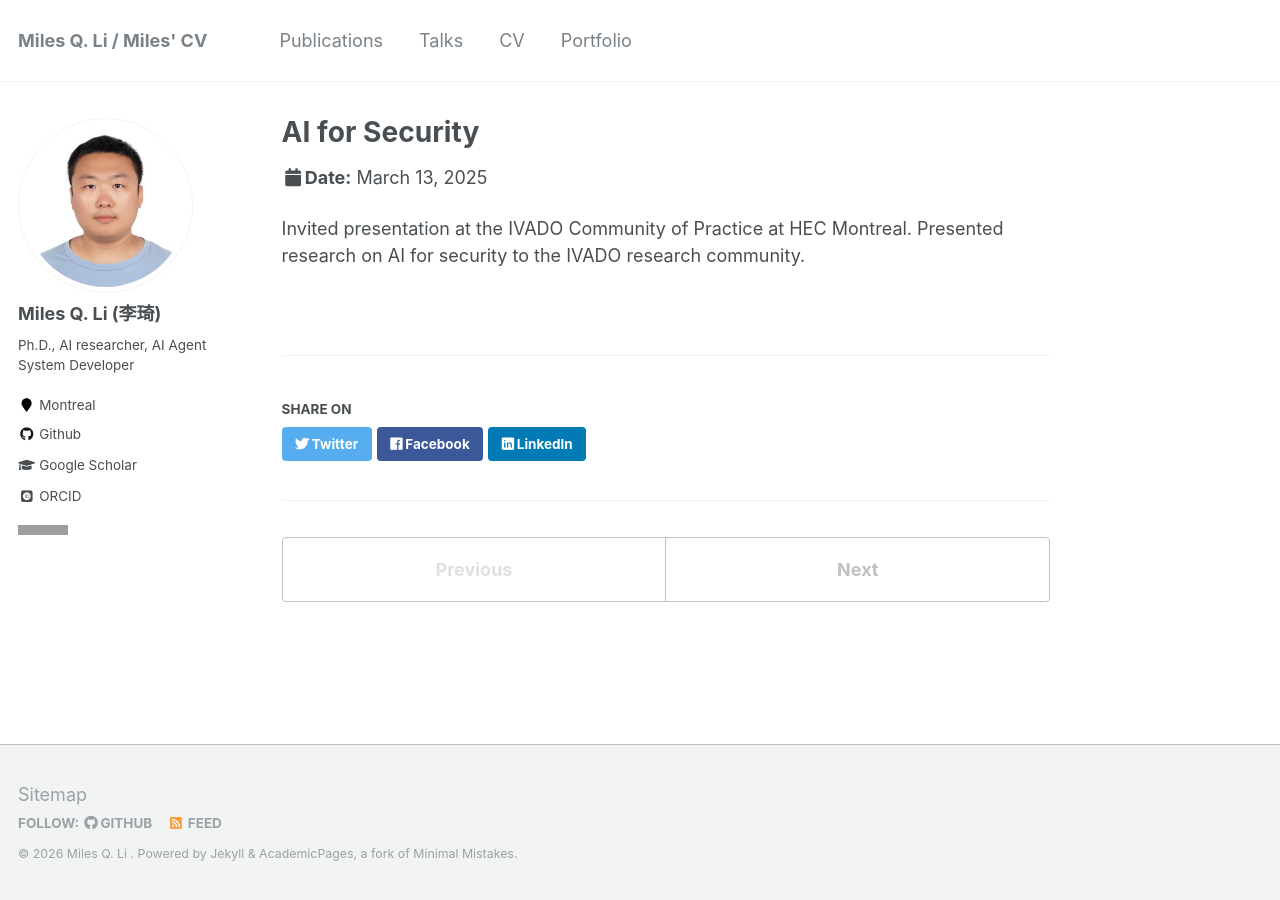
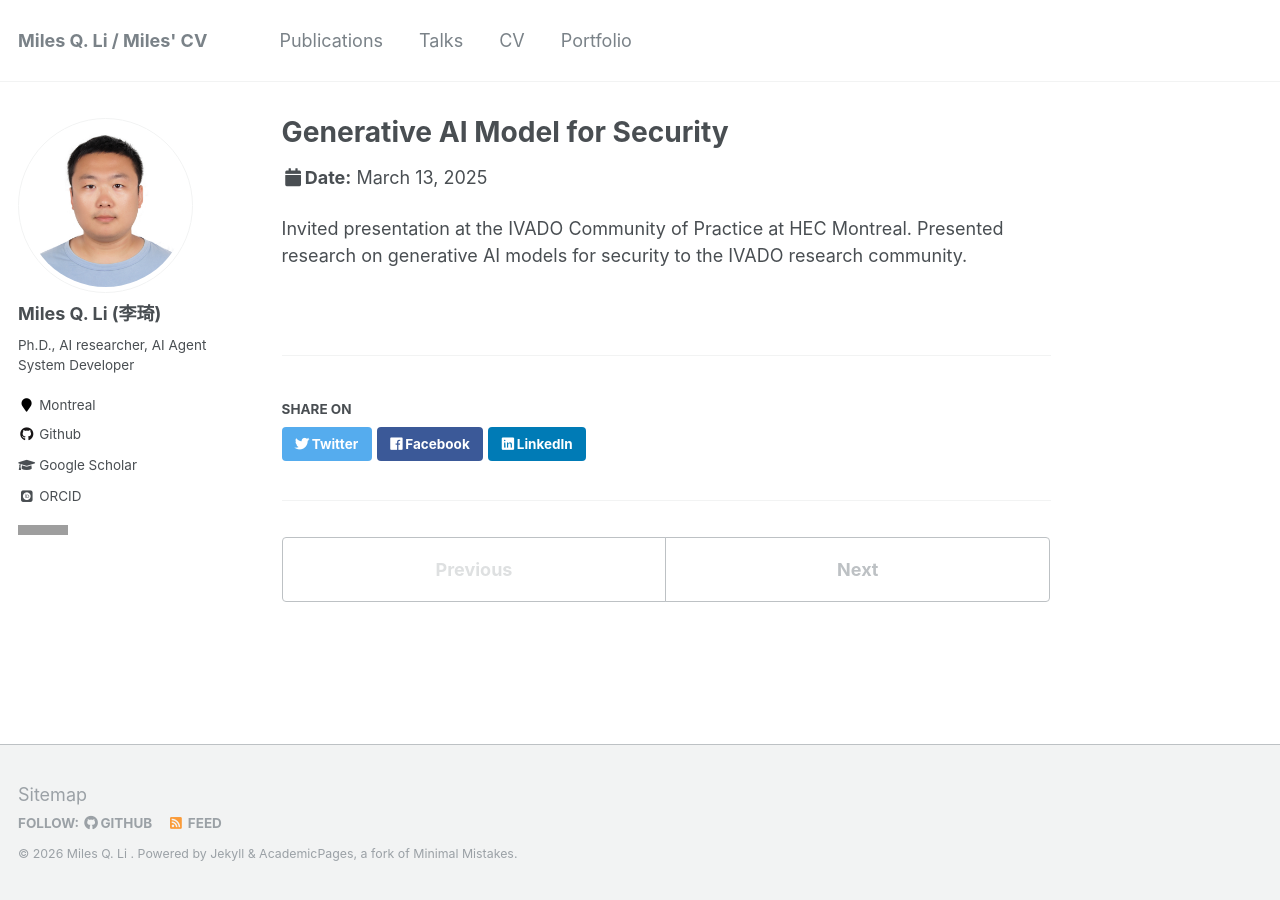
Before and after one commit to MilesQLi/milesqli.github.io, a Jekyll site: the page built from _talks/2025-03-13-ivado.md, in a window 1280 px wide. Built offline with Jekyll 4.4.1, drawn with Linux system fonts in a browser that asks for light colours; some web fonts are replaced; a script that is not in the unit is left out; grey boxes are pictures that could not be loaded.

Commit message:
Fix IVADO talk title to Generative AI Model for Security

```diff
--- a/_talks/2025-03-13-ivado.md
+++ b/_talks/2025-03-13-ivado.md
@@ -1,5 +1,5 @@
 ---
-title: "AI for Security"
+title: "Generative AI Model for Security"
 collection: talks
 type: "Invited Presentation"
 permalink: /talks/2025-03-13-ivado
@@ -8,4 +8,4 @@ date: 2025-03-13
 location: "Montreal, Canada"
 ---
 
-Invited presentation at the IVADO Community of Practice at HEC Montreal. Presented research on AI for security to the IVADO research community.
+Invited presentation at the IVADO Community of Practice at HEC Montreal. Presented research on generative AI models for security to the IVADO research community.
```
